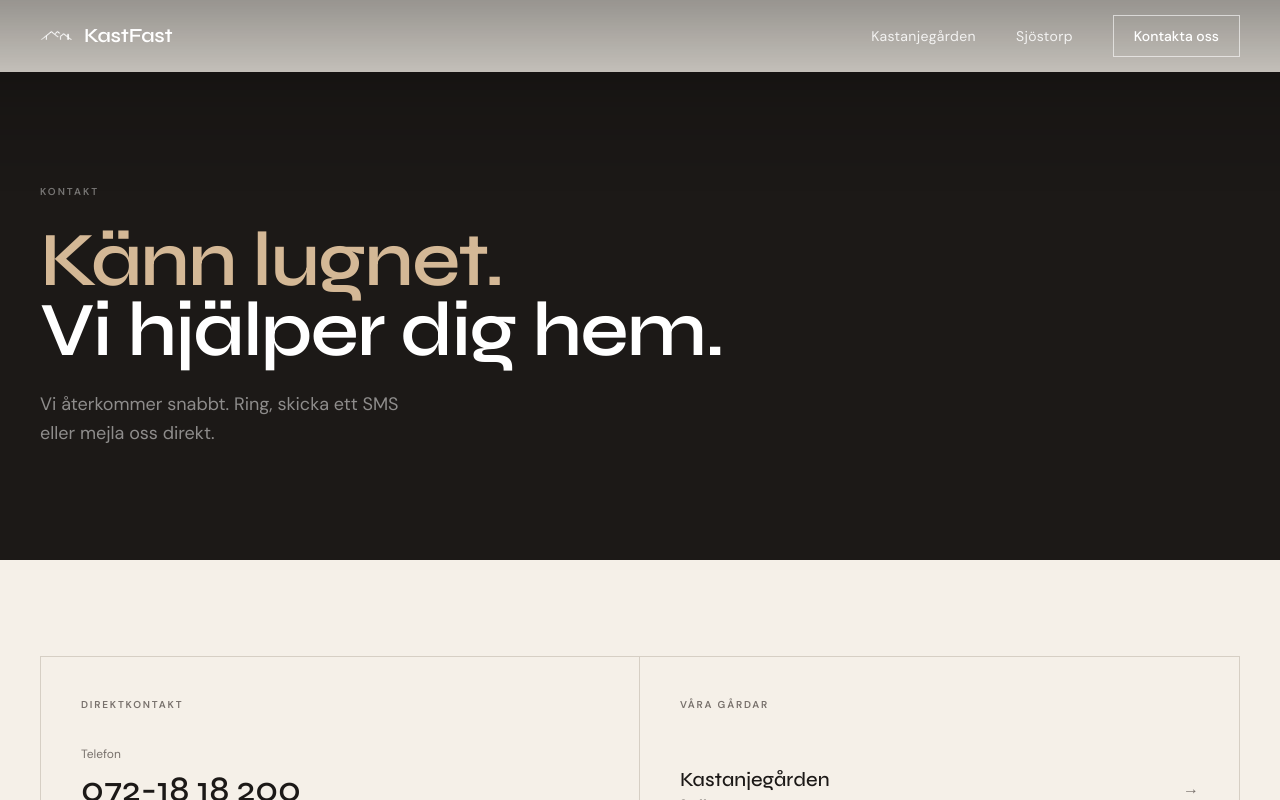
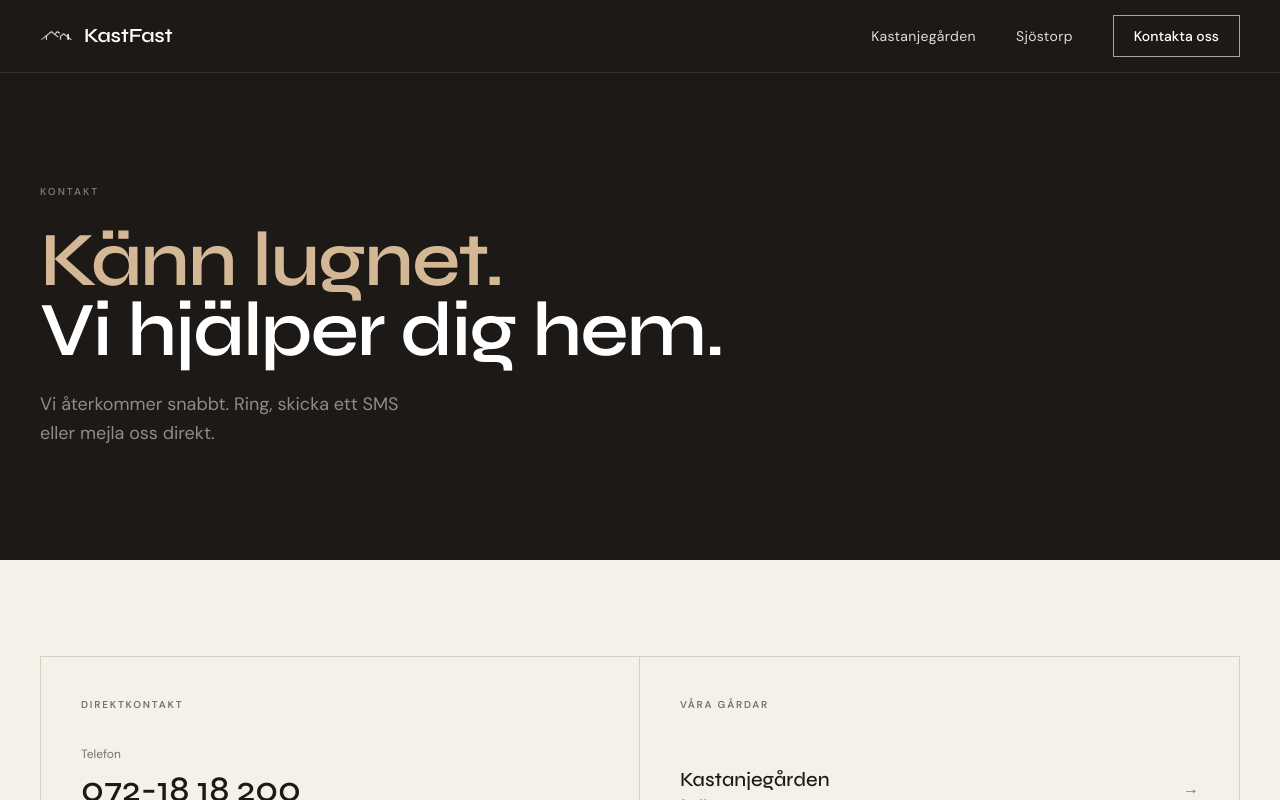
Before and after one commit to Kast-Fast/Lagenheter, a Next.js app: page /kontakt in a window 1280 px wide. Shown: the top 800 px of the page. Built offline with nearby package versions, Linux system fonts and the light colour scheme.

Commit message:
Header always solid charcoal

```diff
--- a/components/layout/Header.tsx
+++ b/components/layout/Header.tsx
@@ -11,15 +11,7 @@ const navLinks = [
 ]
 
 export default function Header() {
-  const [scrolled, setScrolled] = useState(false)
   const [menuOpen, setMenuOpen] = useState(false)
-
-  useEffect(() => {
-    const onScroll = () => setScrolled(window.scrollY > 40)
-    onScroll()
-    window.addEventListener('scroll', onScroll, { passive: true })
-    return () => window.removeEventListener('scroll', onScroll)
-  }, [])
 
   useEffect(() => {
     const fn = (e: KeyboardEvent) => { if (e.key === 'Escape') setMenuOpen(false) }
@@ -29,23 +21,7 @@ export default function Header() {
 
   return (
     <>
-      {/* Tall soft gradient behind header — only when not scrolled */}
-      {!scrolled && (
-        <div
-          aria-hidden
-          className="fixed top-0 inset-x-0 z-40 pointer-events-none h-48"
-          style={{ background: 'linear-gradient(to bottom, rgba(0,0,0,0.38) 0%, rgba(0,0,0,0.12) 55%, transparent 100%)' }}
-        />
-      )}
-
-      <header
-        className={cn(
-          'fixed top-0 inset-x-0 z-50 transition-all duration-500 text-white',
-          scrolled
-            ? 'bg-[var(--color-charcoal)]/95 backdrop-blur-sm border-b border-white/10'
-            : 'bg-transparent'
-        )}
-      >
+      <header className="fixed top-0 inset-x-0 z-50 text-white bg-[var(--color-charcoal)] border-b border-white/10">
         <div className="max-w-7xl mx-auto px-6 sm:px-10 flex items-center justify-between h-[72px]">
 
           {/* Logo + Wordmark */}
```
